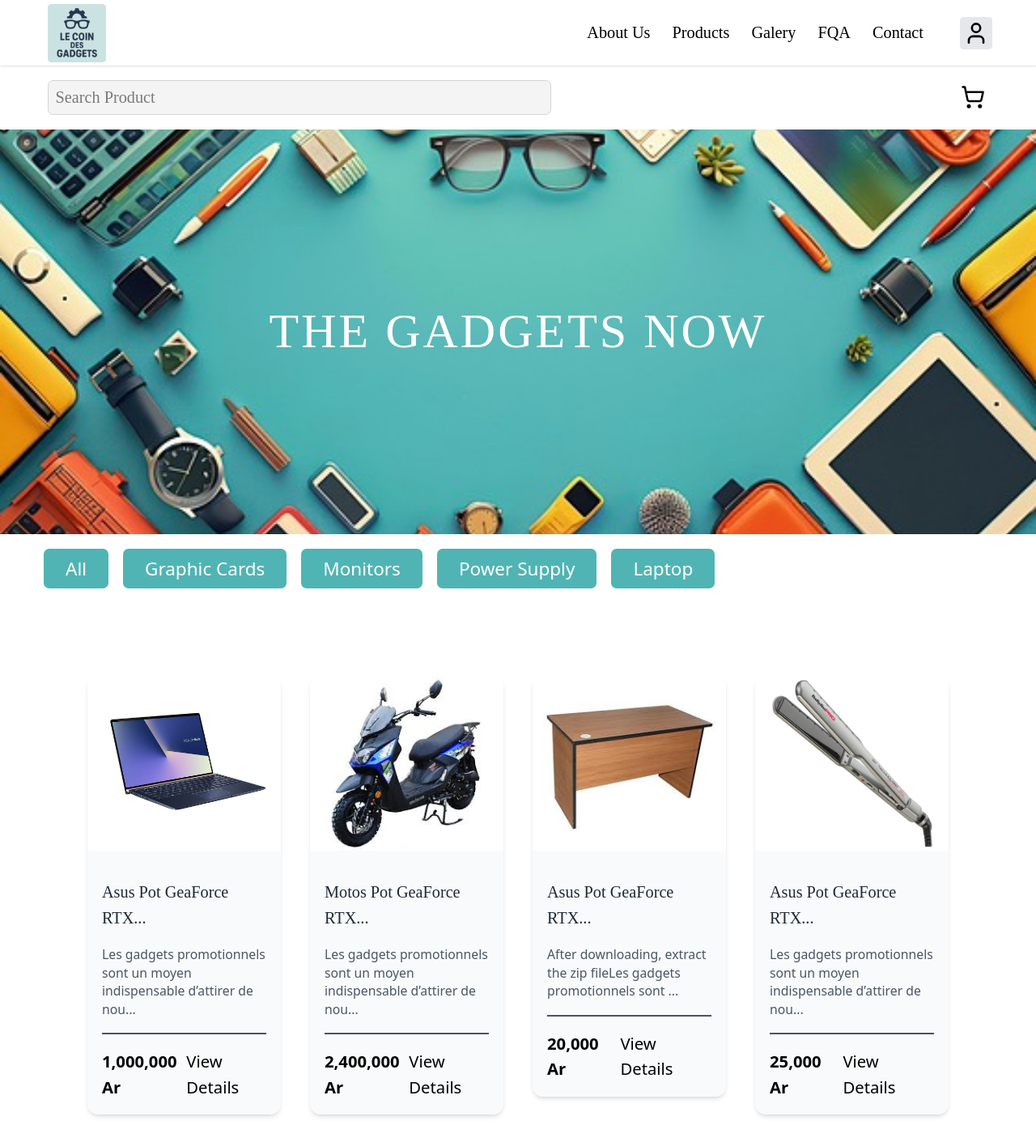
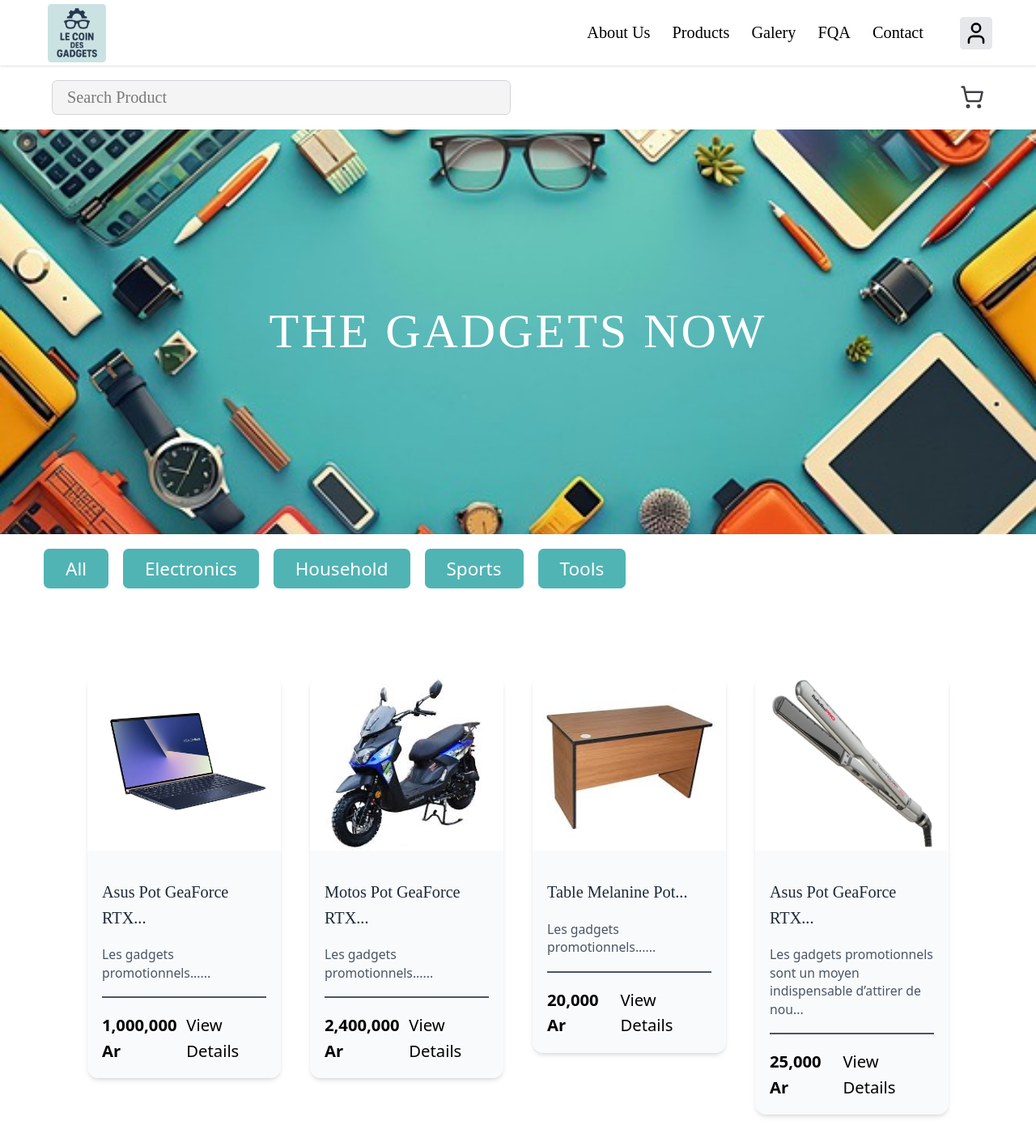
Before and after one commit to FabieRv/coin_de_gadgets, a React (Vite) app: page / in a window 1280 px wide. Shown: the top 1411 px of the page at 81% size. Built offline with nearby package versions, Linux system fonts and the light colour scheme.

Commit message:
fait animation au click

```diff
--- a/src/App.tsx
+++ b/src/App.tsx
@@ -1,8 +1,15 @@
-import {RouterProvider } from "react-router-dom"
-import {router } from "./router";
+// src/App.tsx
+import { Provider } from "react-redux"
+import { RouterProvider } from "react-router-dom"
+import { router } from "./router"
+import { store } from "./App/Store"
 
 function App() {
-  return ( <RouterProvider router={router}/>)
+  return (
+    <Provider store={store}>
+      <RouterProvider router={router} />
+    </Provider>
+  )
 }
 
 export default App
--- /dev/null
+++ b/src/App/Store.ts
@@ -0,0 +1,12 @@
+import { configureStore } from "@reduxjs/toolkit"
+import productReducer from "../components/features/products/ProductSlice"
+
+export const store = configureStore({
+  reducer: {
+    product: productReducer,
+  },
+})
+
+// ✅ Définir les types RootState et AppDispatch
+export type RootState = ReturnType<typeof store.getState>
+export type AppDispatch = typeof store.dispatch
--- a/src/App/Store.tsx
+++ /dev/null
@@ -1,9 +0,0 @@
-import { configureStore } from "@reduxjs/toolkit";
-import productReducer from "../components/features/products/ProductSlice";
-
-
-export const store= configureStore({
-    reducer: {
-        product:productReducer,
-    }
-})
--- a/src/components/Layout/SecondNav.tsx
+++ b/src/components/Layout/SecondNav.tsx
@@ -1,22 +1,32 @@
-import { Link } from "react-router-dom"
+import { useDispatch, useSelector } from "react-redux"
+import { setSearchTerm } from "../features/products/ProductSlice"
 import Container from "../common/Container"
+import type { RootState } from "../../App/Store"
 import { ShoppingCart } from "lucide-react"
 
 function SecondNav() {
+  const dispatch = useDispatch()
+  const searchTerm = useSelector((state: RootState) => state.product.searchTerm)
+
   return (
     <div className="shadow-md">
       <Container className="flex items-center justify-between text-black p-4! font-Montser">
-        <nav className="flex justify-between items-center container max-auto">
-          <form action="" className="w-1/2 sm:block ">
+        <nav className="flex w-full max-w-5xl mx-auto">
+          {/* Input takes 50% */}
+          <div className="w-1/2 pr-2">
             <input
               placeholder="Search Product"
               type="text"
-              className="bg-zinc-100 rounded-md border border-zinc-300 flex focus:outline py-1 px-2 w-full ml-16 md:ml-4 lg:ml-9 xl:ml-9"
+              className="bg-zinc-100 rounded-md border border-zinc-300 focus:outline-none py-1 px-4 w-full"
+              value={searchTerm}
+              onChange={(e) => dispatch(setSearchTerm(e.target.value))}
             />
-          </form>
-          <Link to={"/cart"} className="mr-6 md:mr-8 lg:mr-10">
-            <ShoppingCart size={30} className="cursor-pointer" />
-          </Link>
+          </div>
+
+          {/* Cart icon takes 50% */}
+          <div className="w-1/2 flex justify-end items-center pl-2">
+            <ShoppingCart size={30} className="text-zinc-700 cursor-pointer" />
+          </div>
         </nav>
       </Container>
     </div>
--- a/src/components/constant/index.ts
+++ b/src/components/constant/index.ts
@@ -15,26 +15,27 @@
     id: 1,
     title: "Asus Pot GeaForce RTX",
     price: 1000000,
-    description:
-      "Les gadgets promotionnels sont un moyen indispensable d’attirer de nouveaux clients mais aussi de fidéliser les anciens...",
+    description: "Les gadgets promotionnels...",
     image: "/images/ordinateur.jpg",
+    category: "Electronics",
   },
   {
     id: 2,
     title: "Motos Pot GeaForce RTX",
     price: 2400000,
-    description:
-      "Les gadgets promotionnels sont un moyen indispensable d’attirer de nouveaux clients mais aussi de fidéliser les anciens.After downloading, extract the zip file...",
+    description: "Les gadgets promotionnels...",
     image: "/images/images-scooter.jpeg",
+    category: "Sports",
   },
   {
     id: 4,
-    title: "Asus Pot GeaForce RTX",
+    title: "Table Melanine Pot",
     price: 20000,
-    description:
-      "After downloading, extract the zip fileLes gadgets promotionnels sont un moyen indispensable d’attirer de nouveaux clients mais aussi de fidéliser les anciens......",
+    description: "Les gadgets promotionnels...",
     image: "/images/images-table.jpeg",
+    category: "Household",
   },
+
   {
     id: 6,
     title: "Asus Pot GeaForce RTX",
@@ -42,6 +43,7 @@
     description:
       "Les gadgets promotionnels sont un moyen indispensable d’attirer de nouveaux clients mais aussi de fidéliser les anciens...After downloading, extract the zip file...",
     image: "images/babylis_.jpg",
+    category: "Electronics",
   },
   {
     id: 7,
@@ -50,6 +52,7 @@
     description:
       "Les gadgets promotionnels sont un moyen indispensable d’attirer de nouveaux clients mais aussi de fidéliser les anciens...After downloading, extract the zip file...",
     image: "images/images-clavier.jpeg",
+    category: "Electronics",
   },
   {
     id: 8,
@@ -58,6 +61,7 @@
     description:
       "Les gadgets promotionnels sont un moyen indispensable d’attirer de nouveaux clients mais aussi de fidéliser les anciens...After downloading, extract the zip file...",
     image: "images/images-chaise.jpeg",
+    category: "Household",
   },
   {
     id: 9,
@@ -66,6 +70,7 @@
     description:
       "Les gadgets promotionnels sont un moyen indispensable d’attirer de nouveaux clients mais aussi de fidéliser les anciens...After downloading, extract the zip file...",
     image: "images/61SNXaa04qL.jpg",
+    category: "Electronics",
   },
   {
     id: 10,
@@ -74,6 +79,7 @@
     description:
       "Les gadgets promotionnels sont un moyen indispensable d’attirer de nouveaux clients mais aussi de fidéliser les anciens...After downloading, extract the zip file...",
     image: "images/95897_large.png",
+    category: "Electronics",
   },
   {
     id: 11,
@@ -82,6 +88,7 @@
     description:
       "Les gadgets promotionnels sont un moyen indispensable d’attirer de nouveaux clients mais aussi de fidéliser les anciens...After downloading, extract the zip file...",
     image: "images/chaise-rouge_1308-86311.jpg",
+    category: "Household",
   },
   {
     id: 12,
@@ -90,6 +97,7 @@
     description:
       "Les gadgets promotionnels sont un moyen indispensable d’attirer de nouveaux clients mais aussi de fidéliser les anciens...After downloading, extract the zip file...",
     image: "images/goods_bicycle.jpg",
+    category: "Sports",
   },
   {
     id: 13,
@@ -98,13 +106,15 @@
     description:
       "Les gadgets promotionnels sont un moyen indispensable d’attirer de nouveaux clients mais aussi de fidéliser les anciens...After downloading, extract the zip file...",
     image: "images/babyliss.jpeg",
+    category: "Electronics",
   },
   {
-    id: 13,
+    id: 14,
     title: "Asus Pot GeaForce RTX",
     price: 5000,
     description:
       "Les gadgets promotionnels sont un moyen indispensable d’attirer de nouveaux clients mais aussi de fidéliser les anciens...After downloading, extract the zip file...",
     image: "images/images-torche.jpeg",
+    category: "Tools",
   },
 ]
--- a/src/components/pages/Home.tsx
+++ b/src/components/pages/Home.tsx
@@ -1,17 +1,14 @@
-import Button from "../common/Button"
+import { useDispatch } from "react-redux"
+import { setCategory } from "../features/products/ProductSlice"
 import Container from "../common/Container"
 import ProductGrid from "./ProductGrid"
-import { products } from "../constant"
+import Button from "../common/Button"
 
-const Categories = [
-  "All",
-  "Graphic Cards",
-  "Monitors",
-  "Power Supply",
-  "Laptop",
-]
+const Categories = ["All", "Electronics", "Household", "Sports", "Tools"]
 
 function Home() {
+  const dispatch = useDispatch()
+
   return (
     <div>
       <div className="bg flex items-center justify-center">
@@ -19,13 +16,19 @@
           THE GADGETS NOW
         </h1>
       </div>
+
       <Container className="pt-0!">
         <div className="flex gap-4 pt-4">
           {Categories.map((cat) => (
-            <Button label={cat} key={cat} />
+            <Button
+              label={cat}
+              key={cat}
+              onClick={() => dispatch(setCategory(cat))}
+            />
           ))}
         </div>
-        <ProductGrid products={products} />
+
+        <ProductGrid />
       </Container>
     </div>
   )
--- a/src/components/pages/ProductCart.tsx
+++ b/src/components/pages/ProductCart.tsx
@@ -3,7 +3,7 @@
 
 function ProductCart({ product }: { product: Product }) {
   return (
-    <Link to={"/"}>
+    <Link to={`/products/${product.id}`}>
       <div className="bg-white shadow-md hover:shadow-xl transition-shadow duration-300 rounded-xl overflow-hidden cursor-pointer">
         {/* IMAGE DU PRODUIT */}
         <div className="h-48 w-full overflow-hidden">
--- a/src/components/pages/ProductGrid.tsx
+++ b/src/components/pages/ProductGrid.tsx
@@ -1,18 +1,20 @@
 import Container from "../common/Container"
 import ProductCart from "./ProductCart"
-import type { Product } from "../Types"
+import { useSelector } from "react-redux"
+import type { RootState } from "../../App/Store"
 
-function ProductGrid({ products }: { products: Product[] }) {
+function ProductGrid() {
+  const filtered = useSelector(
+    (state: RootState) => state.product.filteredItems
+  )
   return (
-    <div>
     <Container className="ml-0 mr-0">
       <div className="grid grid-cols-1 md:grid-cols-2 lg:grid-cols-3 xl:grid-cols-4 gap-8">
-          {products.map((product) => (
+        {filtered.map((product) => (
           <ProductCart key={product.id} product={product} />
         ))}
       </div>
     </Container>
-    </div>
   )
 }
 
--- a/src/router.tsx
+++ b/src/router.tsx
@@ -3,6 +3,7 @@
 import Home from "./components/pages/Home"
 import CartPages from "./components/pages/CartPages"
 import ProductGrid from "./components/pages/ProductGrid"
+import ProductDetail from "./components/pages/ProductDetail"
 
 export const router = createBrowserRouter([
   {
@@ -10,7 +11,8 @@
     element: <Layout />,
     children: [
       { path: "", element: <Home /> },
-      { path: "products", element: <ProductGrid/> },
+      { path: "products", element: <ProductGrid /> },
+      { path: "products/:id", element: <ProductDetail /> },
       { path: "cart", element: <CartPages /> },
     ],
   },
```
Also changed, not shown: src/components/Types/index.ts (+7 -6 lines), src/components/features/products/ProductSlice.tsx (+26 -14 lines), src/components/Layout/footer.tsx (line endings or trailing spaces). Lines whose indentation alone changed are shown as unchanged.
